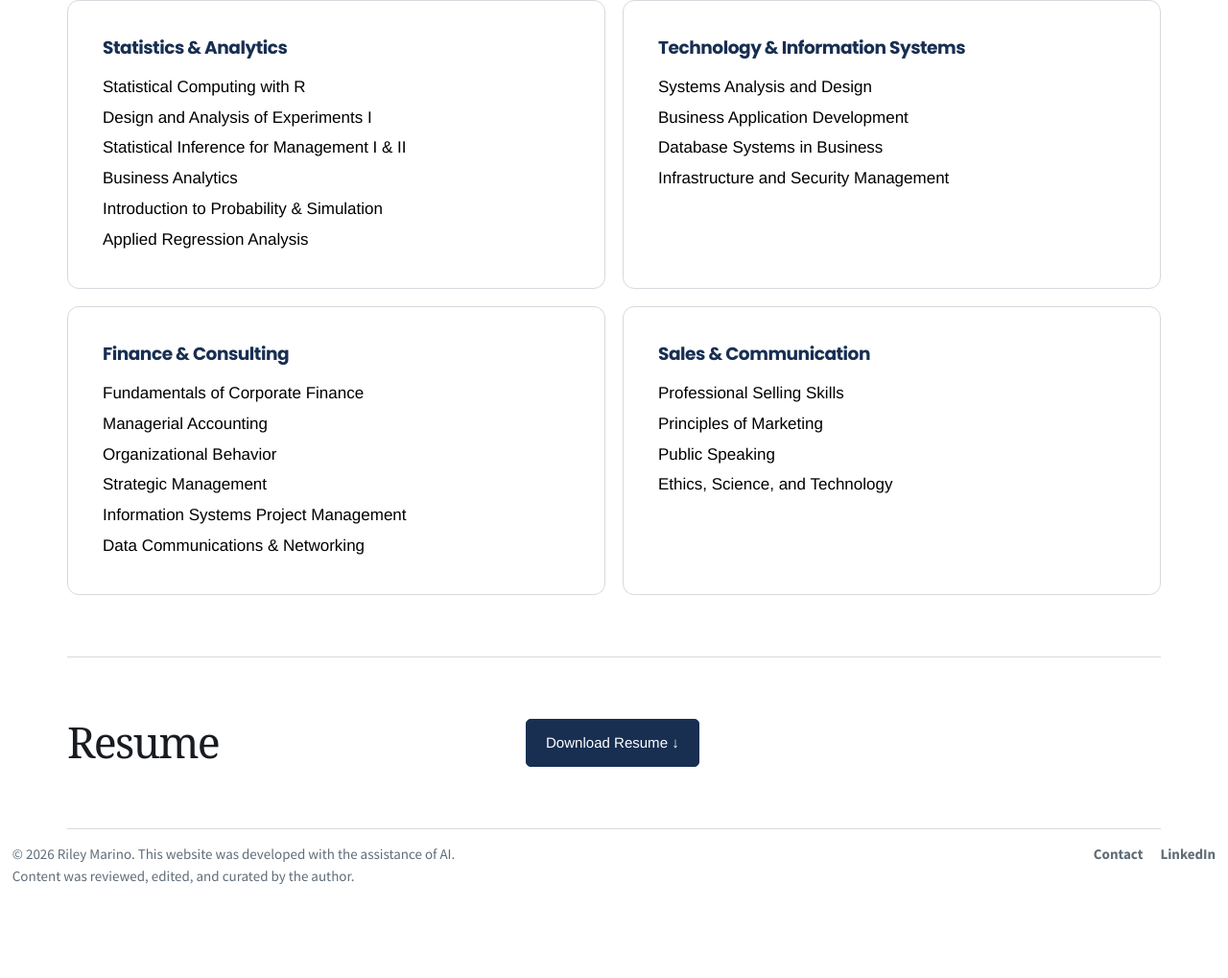
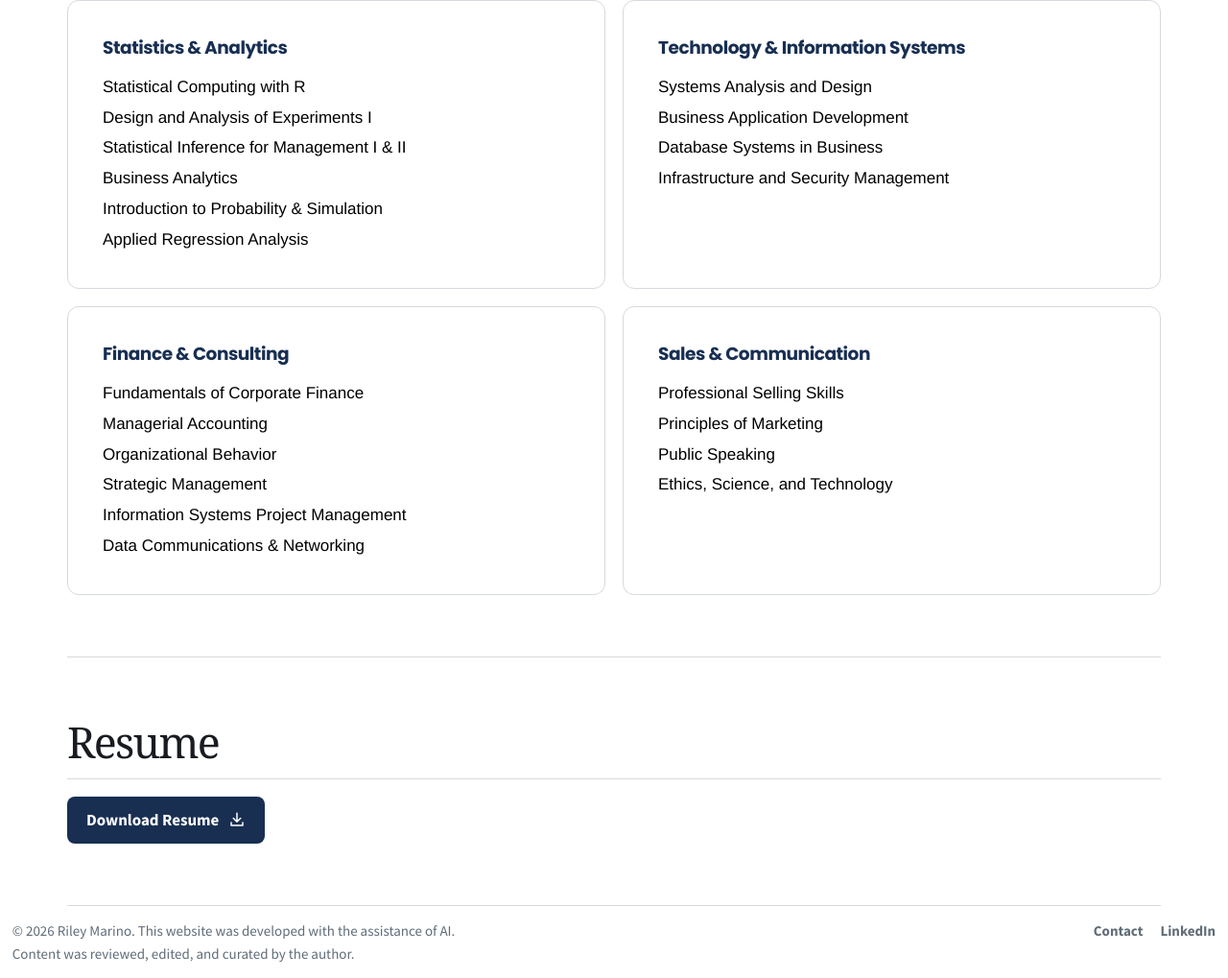
Before and after one commit to rileymarino/rileymarino.github.io, a plain HTML site: page about.html in a window 1280 px wide. Shown: the part 3352-4371 px from the top of the page at 96% size. Before the commit the page ends 4290 px from the top, so only its background shows below. Drawn offline with Linux system fonts and the light colour scheme.

Commit message:
Place styled resume download below section heading

```diff
--- a/about.html
+++ b/about.html
@@ -1,5 +1,5 @@
 <!doctype html>
-<html lang="en"><head><meta charset="utf-8"><meta name="viewport" content="width=device-width, initial-scale=1"><title>About Riley | Riley Marino</title><link rel="stylesheet" href="style.css?v=about-courses-1"></head>
+<html lang="en"><head><meta charset="utf-8"><meta name="viewport" content="width=device-width, initial-scale=1"><title>About Riley | Riley Marino</title><link rel="stylesheet" href="style.css?v=about-resume-1"></head>
 <body><header><a class="brand" href="index.html" aria-label="Riley Marino home"><span>Riley</span><span><svg width="12" height="14" aria-hidden="true" viewBox="0 0 10 12"><rect x="0" y="7" width="2.5" height="4"/><rect x="3.5" y="4" width="2.5" height="7"/><rect x="7" y="1" width="2.5" height="10"/></svg>Marino</span></a><nav aria-label="Main navigation"><a href="index.html">Home</a><a href="about.html" aria-current="page">About</a><a href="work.html">Work</a><a href="assets/resume.pdf">Resume</a></nav></header><main class="profile">
 <section class="profile-intro">
   <img class="speaking-photo" src="assets/about-speaking.png" alt="Riley Marino presenting with a microphone at CodeGarden">
@@ -32,5 +32,5 @@
 <article><h3>Finance &amp; Consulting</h3><ul><li>Fundamentals of Corporate Finance</li><li>Managerial Accounting</li><li>Organizational Behavior</li><li>Strategic Management</li><li>Information Systems Project Management</li><li>Data Communications &amp; Networking</li></ul></article>
 <article><h3>Sales &amp; Communication</h3><ul><li>Professional Selling Skills</li><li>Principles of Marketing</li><li>Public Speaking</li><li>Ethics, Science, and Technology</li></ul></article>
 </div></section>
-<section><h2>Resume</h2><div class="actions"><a href="assets/resume.pdf" download="Riley-Marino-Resume.pdf">Download Resume ↓</a></div></section>
+<section id="resume"><h2>Resume</h2><a class="resume-download" href="assets/resume.pdf" download="Riley-Marino-Resume.pdf">Download Resume <svg aria-hidden="true" width="18" height="18" viewBox="0 0 24 24" fill="none" stroke="currentColor" stroke-width="2" stroke-linecap="round" stroke-linejoin="round"><path d="M12 3v12m-5-5 5 5 5-5M4 16v4h16v-4"/></svg></a></section>
 </main><footer><p>© 2026 Riley Marino. This website was developed with the assistance of AI.<br>Content was reviewed, edited, and curated by the author.</p><div class="footer-links"><a href="mailto:RileyM290@gmail.com">Contact</a><a href="https://www.linkedin.com/in/rileymarino/">LinkedIn</a></div></footer></body></html>
--- a/style.css
+++ b/style.css
@@ -159,3 +159,8 @@ footer p {margin:0}footer .footer-links {display:flex;gap:18px}footer a {font-we
 .work-group h4 {margin:0;font:500 1.1rem/1.4 Poppins,Arial,sans-serif}
 .work-group h4 a {color:var(--navy)}
 @media(max-width:760px){.category-grid,.work-group {grid-template-columns:1fr;gap:16px}.category-number {margin-bottom:10px}}
+.profile #resume {display:block}
+#resume h2 {padding-bottom:14px;border-bottom:1px solid var(--rule)}
+.resume-download {display:inline-flex;align-items:center;gap:10px;margin-top:18px;padding:13px 20px;border-radius:8px;background:var(--navy);color:white;text-decoration:none;font:700 1.06rem/1.4 "Source Sans Pro",Arial,sans-serif}
+.resume-download:hover,.resume-download:focus-visible {background:#305588;color:white;text-decoration:none}
+.resume-download:active {background:#0d203a}
```
